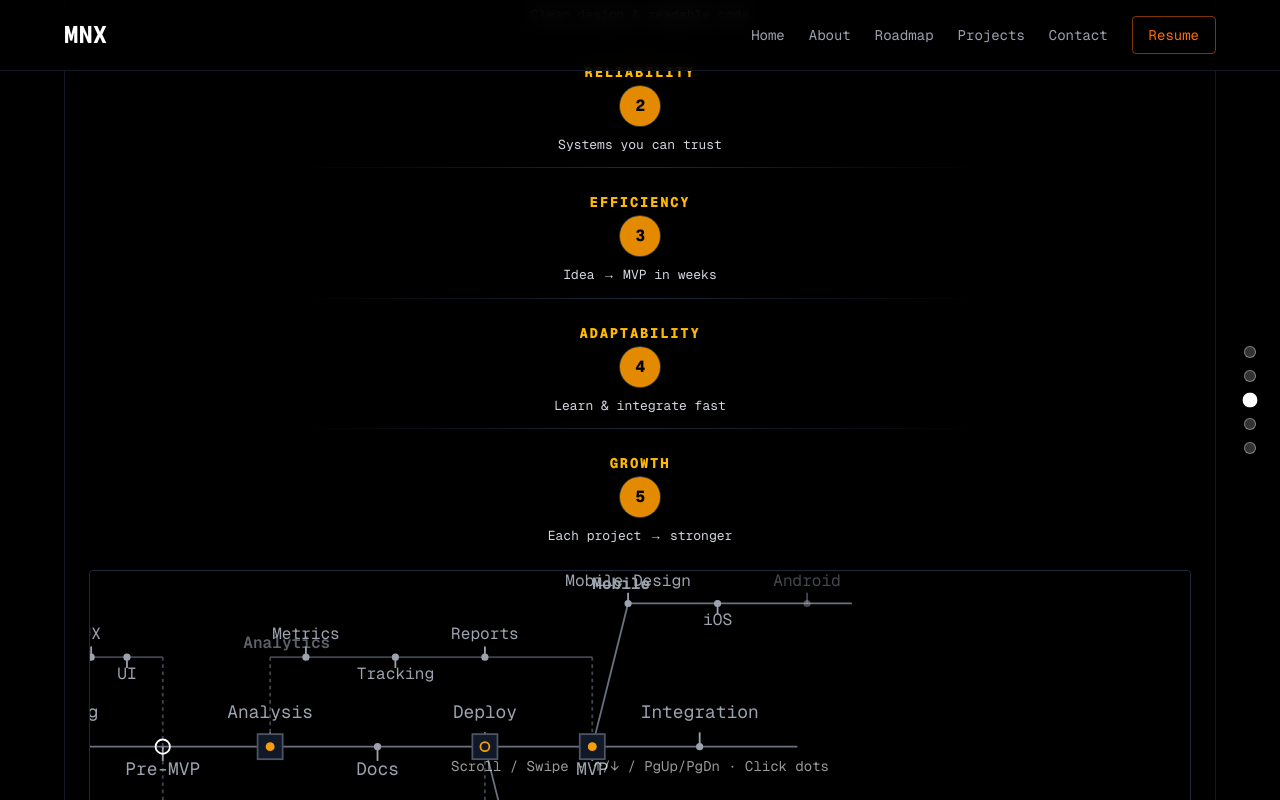
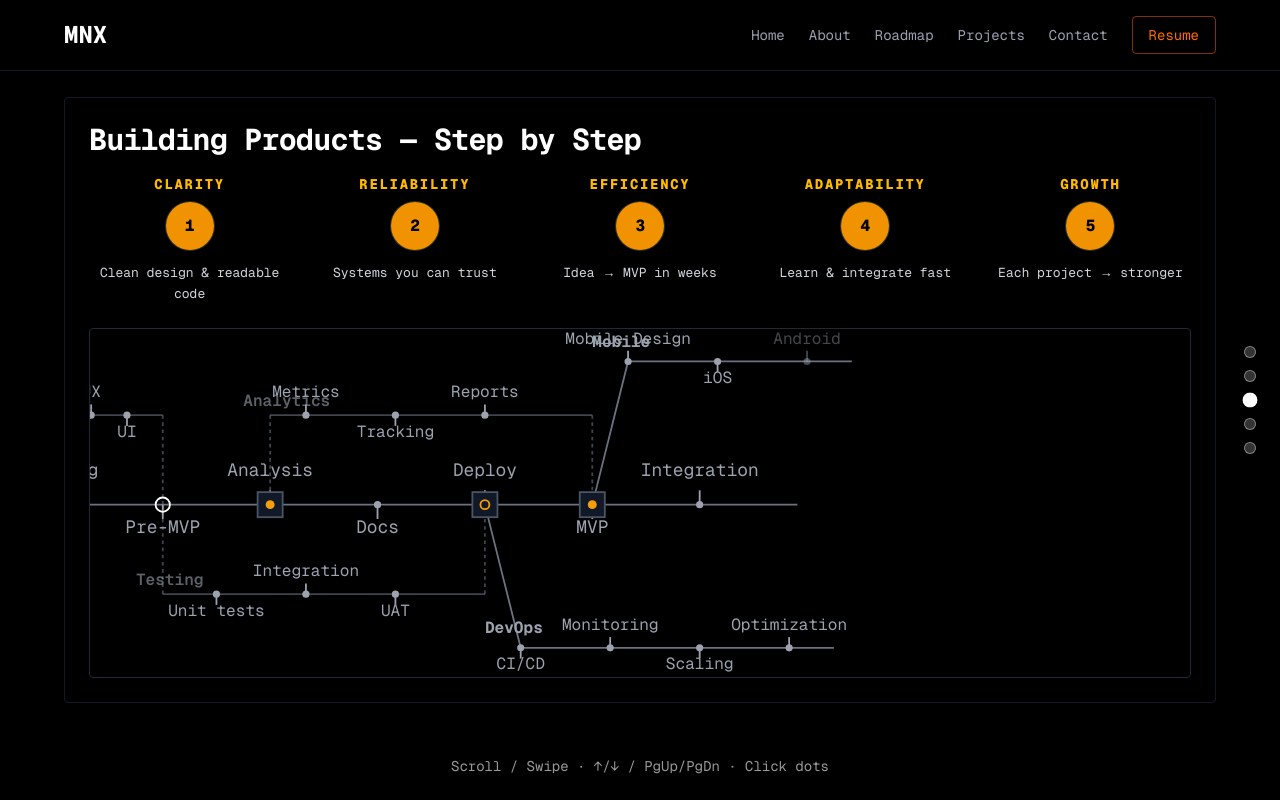
Before and after one commit to Zenn1t/playground.dev, a Next.js app in the folder playground/: page / in a window 1280 px wide. Both pictures are taken after a click on the button 1250 px from the left and 400 px from the top of the page. Built offline with nearby package versions, Linux system fonts and the light colour scheme.

Commit message:
Update NextSection.tsx

```diff
--- a/playground/src/sections/next-section/NextSection.tsx
+++ b/playground/src/sections/next-section/NextSection.tsx
@@ -8,6 +8,10 @@ import {
   useTransform,
   animate,
 } from 'framer-motion';
+
+// =====================================================
+// Types
+// =====================================================
 
 type LabelPos = 'top' | 'bottom';
 
@@ -44,9 +48,13 @@ type Branch = {
 
 type CoreValue = {
   id: string;
-  label: string;
+  label: string; // TITLE
   description: string;
 };
+
+// =====================================================
+// Small util: first-time-in-view hook (typesafe)
+// =====================================================
 
 function useFirstTimeInView<T extends Element>(
   threshold = 0.4
@@ -75,8 +83,12 @@ function useFirstTimeInView<T extends Element>(
   return [ref, entered];
 }
 
+// =====================================================
+// Main Component
+// =====================================================
 
 export default function ProductRoadmapFlow() {
+  // ---------- DATA ----------
   const coreValues: CoreValue[] = [
     { id: 'clarity',     label: 'CLARITY',     description: 'Clean design & readable code' },
     { id: 'reliability', label: 'RELIABILITY', description: 'Systems you can trust' },
@@ -166,6 +178,7 @@ export default function ProductRoadmapFlow() {
     return m;
   }, []);
 
+  // ---------- CAMERA / SVG STATE ----------
   const VIEW_W = 550;
   const VIEW_H = 350;
   const BASE_Y = 175;
@@ -181,19 +194,24 @@ export default function ProductRoadmapFlow() {
   const [valuesVisible, setValuesVisible] = useState(false);
   const [ideaVisible, setIdeaVisible] = useState(false);
 
+  // ---------- VIEWPORT TRIGGER ----------
   const [sectionRef, inView] = useFirstTimeInView<HTMLDivElement>(0.4);
 
   useEffect(() => {
-    if (!inView) return;
+    if (!inView) return; // Start only once on first visibility
+
     let mounted = true;
 
     (async () => {
+      // 1) Reveal the values list (hero) with stagger
       setValuesVisible(true);
       await new Promise(r => setTimeout(r, 650));
 
+      // 2) Seed idea point
       setIdeaVisible(true);
       await new Promise(r => setTimeout(r, 480));
 
+      // 3) Run main line draw and camera follow
       const LINE_DURATION = 9.0;
       const lineControls = animate(axisX2, END_X, {
         duration: LINE_DURATION,
@@ -213,6 +231,7 @@ export default function ProductRoadmapFlow() {
       if (!mounted) return;
       setFollowing(false);
 
+      // 4) Final settle: center the scene, slight zoom out
       const sceneMid = (START_X + END_X) / 2;
       const finalCenter = sceneMid;
       await Promise.all([
@@ -227,9 +246,10 @@ export default function ProductRoadmapFlow() {
       ]);
     })();
 
-    return () => {  };
+    return () => { /* stop */ };
   }, [inView, axisX2, cameraFocusX, cameraScale]);
 
+  // Keep camera focus synced when following the draw head
   useEffect(() => {
     const unsub = axisX2.on('change', (v) => {
       if (following) {
@@ -239,6 +259,7 @@ export default function ProductRoadmapFlow() {
     return () => unsub();
   }, [following, cameraFocusX, axisX2]);
 
+  // ---------- Derived transforms ----------
   const groupX = useTransform(cameraFocusX, (fx) => {
     const desired = VIEW_W / 2 - fx;
     const min = VIEW_W / 2 - END_X - 20;
@@ -325,6 +346,10 @@ export default function ProductRoadmapFlow() {
     );
   };
 
+  // =====================================================
+  // PRESENTATION (values as bold circle steps) - HORIZONTAL
+  // =====================================================
+
   const valuesContainerVariants = {
     hidden: { opacity: 0, y: 8 },
     show: {
@@ -339,57 +364,55 @@ export default function ProductRoadmapFlow() {
     show: { opacity: 1, y: 0, transition: { duration: 0.35, ease: 'easeOut' } }
   } as const;
 
+  // helper to render a numbered circle
   const NumberCircle = ({ n }: { n: number }) => (
-    <div className="relative inline-flex items-center justify-center">
+    <motion.div className="relative inline-flex items-center justify-center">
       <motion.span
         initial={{ scale: 0.9, opacity: 0 }}
-        animate={{ scale: valuesVisible ? 1.05 : 0.9, opacity: valuesVisible ? 0.5 : 0 }}
-        transition={{ duration: 0.6, repeat: valuesVisible ? Infinity : 0, repeatType: 'mirror' }}
-        className="absolute inset-0 rounded-full border border-amber-400/50"/>
-      <div className="h-10 w-10 rounded-full bg-amber-500/90 text-black font-extrabold tracking-tight flex items-center justify-center shadow-[0_0_0_1px_#1f2937]">
+        animate={valuesVisible ? { scale: [0.95, 1.05, 0.98], opacity: 0.45 } : { scale: 0.9, opacity: 0 }}
+        transition={{ duration: 1.2, repeat: valuesVisible ? Infinity : 0, repeatType: 'loop' }}
+        className="absolute inset-0 rounded-full border border-amber-400/30"
+      />
+      <div className="h-12 w-12 rounded-full bg-amber-500/95 text-black font-extrabold tracking-tight flex items-center justify-center shadow-[0_0_0_1px_#1f2937]">
         {n}
       </div>
-    </div>
+    </motion.div>
   );
 
   return (
     <section ref={sectionRef} className="border border-gray-900 rounded-sm p-4 md:p-6 bg-black/50 backdrop-blur-sm">
+      {/* ---------- HEADER (restored original title) ---------- */}
       <div className="mb-6">
-        <h1 className="text-2xl sm:text-3xl font-black tracking-tight text-left select-none text-white mb-4">
-          <span className="bg-gradient-to-r from-amber-400 via-amber-300 to-amber-500 bg-clip-text text-transparent">
-            Building Products — Fast & Precise
-          </span>
+        <h1 className="text-2xl sm:text-3xl font-bold tracking-tight text-left select-none text-white mb-4">
+          Building Products — Step by Step
         </h1>
 
+        {/* HORIZONTAL VALUES: on small devices stack, on sm+ show row */}
         <motion.div
           variants={valuesContainerVariants}
           initial="hidden"
           animate={valuesVisible ? 'show' : 'hidden'}
-          className="mx-auto w-full max-w-2xl"
+          className="w-full"
         >
+          <div className="flex flex-col sm:flex-row items-stretch justify-between gap-6 mx-auto w-full max-w-full">
             {coreValues.map((v, i) => (
-            <motion.div
-              key={v.id}
-              variants={valueItemVariants}
-              className="w-full py-3 first:pt-0 last:pb-0"
-            >
+              <motion.div key={v.id} variants={valueItemVariants} className="flex-1 min-w-[120px] max-w-[20%]">
                 <div className="flex flex-col items-center text-center">
-                <div className="text-[13px] sm:text-sm font-extrabold tracking-[0.12em] uppercase text-amber-400 mb-1">
+                  <div className="text-[12px] sm:text-sm font-extrabold tracking-[0.12em] uppercase text-amber-400 mb-2">
                     {v.label}
                   </div>
                   <NumberCircle n={i + 1} />
-                <p className="mt-2 text-[12px] sm:text-[13px] leading-relaxed text-gray-300 max-w-[38ch]">
+                  <p className="mt-3 text-[12px] sm:text-[13px] leading-relaxed text-gray-300 max-w-[28ch]">
                     {v.description}
                   </p>
                 </div>
-              {i < coreValues.length - 1 && (
-                <div className="mt-3 h-px w-full bg-gradient-to-r from-transparent via-gray-800 to-transparent" />
-              )}
               </motion.div>
             ))}
+          </div>
         </motion.div>
       </div>
 
+      {/* ---------- TIMELINE (SVG) ---------- */}
       <div className="relative w-full h-[350px] bg-black border border-gray-800 rounded-sm overflow-hidden">
         <div className="relative w-full h-full">
           <svg
@@ -398,6 +421,7 @@ export default function ProductRoadmapFlow() {
             preserveAspectRatio="xMidYMid meet"
           >
             <motion.g style={{ x: groupX, scale: cameraScale }}>
+              {/* main line grow */}
               <motion.line
                 x1={START_X}
                 y1={BASE_Y}
```
Lines whose indentation alone changed are shown as unchanged.
